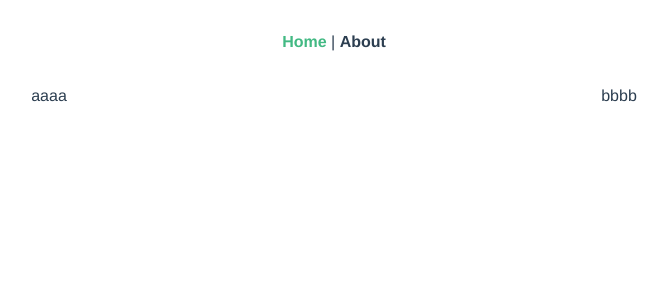
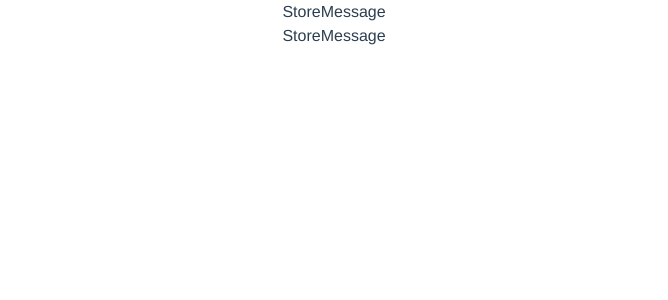
Before and after one commit to naokiur/personal-status, a Vue app: page /#/ in a window 1280 px wide. Shown: the top 300 px of the page, without its empty margins (306-974 px from the left). Built offline with nearby package versions, Linux system fonts and the light colour scheme.

Commit message:
[feat]Try to vuex value take another component.

```diff
--- a/src/App.vue
+++ b/src/App.vue
@@ -1,9 +1,5 @@
 <template>
   <div id="app">
-    <div id="nav">
-      <router-link to="/">Home</router-link> |
-      <router-link to="/about">About</router-link>
-    </div>
     <router-view/>
   </div>
 </template>
--- a/src/components/Container.vue
+++ /dev/null
@@ -1,15 +0,0 @@
-<template>
-    <b-container>
-        <b-row>
-            <b-col>aaaa</b-col>
-            <b-col>bbbb</b-col>
-        </b-row>
-    </b-container>
-</template>
-
-<script lang="ts">
-  import { Component, Vue} from 'vue-property-decorator';
-
-  @Component
-  export default class Container extends Vue {}
-</script>
--- /dev/null
+++ b/src/components/ContainerA.vue
@@ -0,0 +1,18 @@
+<template>
+    <b-container>
+        <b-row>
+            <b-col><span>{{storeMessage}}</span></b-col>
+        </b-row>
+    </b-container>
+</template>
+
+<script lang="ts">
+  import { Component, Vue} from 'vue-property-decorator';
+
+  @Component
+  export default class ContainerA extends Vue {
+      get storeMessage(): string {
+          return this.$store.state.message;
+      }
+  }
+</script>
--- /dev/null
+++ b/src/components/ContainerB.vue
@@ -0,0 +1,22 @@
+<template>
+    <b-container>
+        <b-row>
+            <b-col><span @click="updateMessage()">{{storeMessage}}</span></b-col>
+        </b-row>
+    </b-container>
+</template>
+
+<script lang="ts">
+  import { Component, Vue} from 'vue-property-decorator';
+
+  @Component
+  export default class ContainerB extends Vue {
+      get storeMessage(): string {
+          return this.$store.state.message;
+      }
+
+      public updateMessage() {
+          this.$store.dispatch('updateMessage');
+      }
+  }
+</script>
--- a/src/store.ts
+++ b/src/store.ts
@@ -5,12 +5,16 @@ Vue.use(Vuex);
 
 export default new Vuex.Store({
   state: {
-
+    message: 'StoreMessage',
   },
   mutations: {
-
+    updateMessage(state, val) {
+      state.message = val
+    },
   },
   actions: {
-
+    updateMessage(context) {
+      context.commit('updateMessage', 'Updated Message');
+    },
   },
 });
--- a/src/views/Home.vue
+++ b/src/views/Home.vue
@@ -1,16 +1,19 @@
 <template>
   <div class="home">
-    <Container></Container>
+    <ContainerA></ContainerA>
+    <ContainerB></ContainerB>
   </div>
 </template>
 
 <script lang="ts">
   import { Component, Vue } from 'vue-property-decorator';
-  import Container from '@/components/Container.vue';
+  import ContainerA from '@/components/ContainerA.vue';
+  import ContainerB from '@/components/ContainerB.vue';
 
   @Component({
     components: {
-      Container,
+      ContainerA,
+      ContainerB,
     },
   })
   export default class Home extends Vue {}
```
